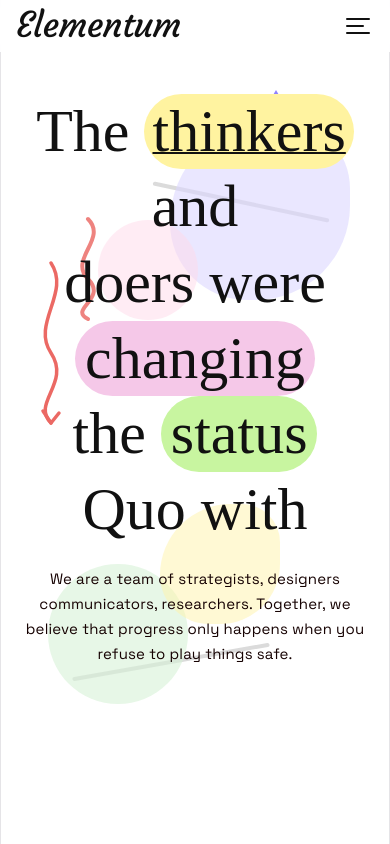
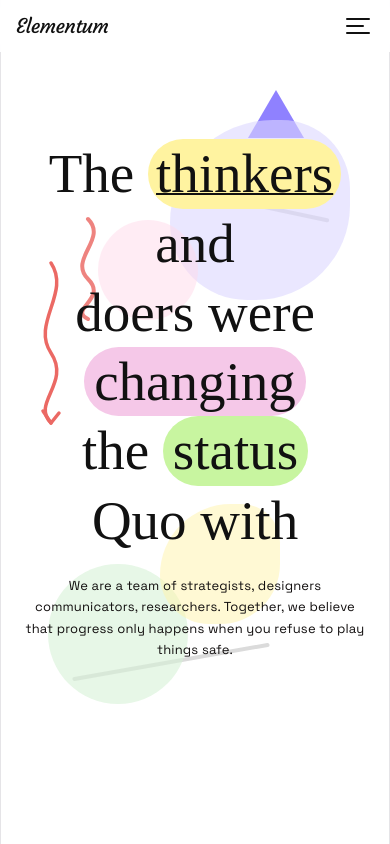
Before and after one commit to aditibodekar/elementum_ui, a React (Vite) app: page / in a window 390 px wide. Shown: the top 844 px of the page. Built offline with nearby package versions, Linux system fonts and the light colour scheme.

Commit message:
Updated UI improvements

```diff
--- a/src/App.jsx
+++ b/src/App.jsx
@@ -99,38 +99,38 @@ export default function Elementum() {
   const heroAvatars = [
   {
     img: "https://randomuser.me/api/portraits/women/44.jpg",
-    size: 150,
-    bottom: "70px",
+    size: 100,
+    bottom: "60px",
     left: "3%",
   },
   {
     img: "https://randomuser.me/api/portraits/men/32.jpg",
-    size: 150,
-    bottom: "160px",
+    size: 100,
+    bottom: "150px",
     left: "17%",
   },
   {
-    img: "https://randomuser.me/api/portraits/women/79.jpg",
-    size: 150,
-    bottom: "90px",
+    img: "https://randomuser.me/api/portraits/women/68.jpg",
+    size: 100,
+    bottom: "70px",
     left: "30%",
   },
   {
     img: "https://randomuser.me/api/portraits/men/45.jpg",
-    size: 150,
-    bottom: "70px",
+    size: 100,
+    bottom: "60px",
     right: "8%",
   },
   {
     img: "https://randomuser.me/api/portraits/women/23.jpg",
-    size: 150,
-    bottom: "170px",
+    size: 100,
+    bottom: "145px",
     right: "21%",
   },
   {
     img: "https://randomuser.me/api/portraits/men/55.jpg",
-    size: 150,
-    bottom: "90px",
+    size: 100,
+    bottom: "55px",
     right: "35%",
   },
 ];
@@ -186,7 +186,7 @@ export default function Elementum() {
           max-width: 1200px;
           margin: 0 auto;
           padding: 0 24px;
-          height: 60px;
+          height: 56px;
           display: flex;
           align-items: center;
           justify-content: space-between;
@@ -201,7 +201,7 @@ export default function Elementum() {
         .nav-link {
           color: #111;
           text-decoration: none;
-          font-size: 25px;
+          font-size: 14px;
           font-weight: 500;
           font-family: 'Space Grotesk', sans-serif;
           transition: color 0.2s;
@@ -437,7 +437,7 @@ export default function Elementum() {
             className="text-lift"
             style={{
               fontFamily: "'Courgette', cursive",
-              fontSize: 35,
+              fontSize: 20,
               fontWeight: 400,
               letterSpacing: "-0.5px",
               color: "#111",
@@ -630,7 +630,7 @@ export default function Elementum() {
         <div
           style={{
             maxWidth: 720,
-marginTop: "-160px",
+marginTop: "-120px",
             width: "100%",
             textAlign: "center",
             padding: "0 20px",
@@ -641,7 +641,7 @@ marginTop: "-160px",
         >
           <h1 style={{
   fontFamily: "'Gerbil', serif",
-  fontSize: "clamp(60px, 10vw, 79px)",
+  fontSize: "clamp(55px, 10vw, 70px)",
   lineHeight: "1.26",
   fontWeight: 400,
   letterSpacing: "0",
@@ -661,9 +661,9 @@ marginTop: "-160px",
           </h1>
           <p
             style={{
-              fontSize: "clamp(15px, 3vw, 17px)",
-              color: "rgb(22, 2, 2)",
-              maxWidth: 500,
+              fontSize: "clamp(13px, 1.6vw, 15px)",
+              color: "#110e0e",
+              maxWidth: 480,
               margin: "0 auto",
               lineHeight: 1.65,
               fontFamily: "'Space Grotesk', sans-serif",
@@ -941,7 +941,7 @@ marginTop: "-160px",
               <p
                 style={{
                   fontSize: "clamp(13px, 1.4vw, 14px)",
-                  color: "#0c0c0c",
+                  color: "#444",
                   lineHeight: 1.8,
                   fontFamily: "'Space Grotesk', sans-serif",
                 }}
```
